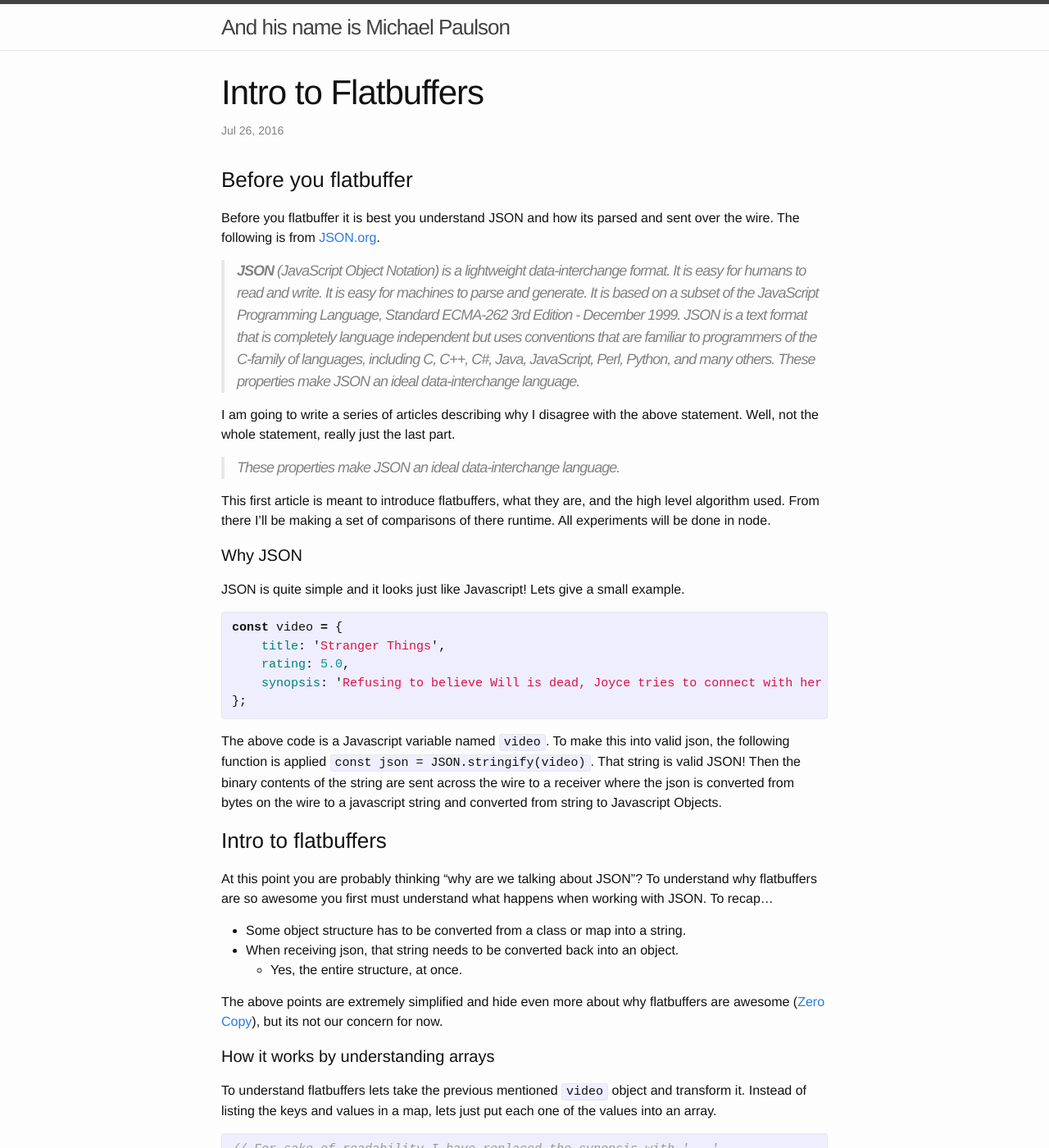
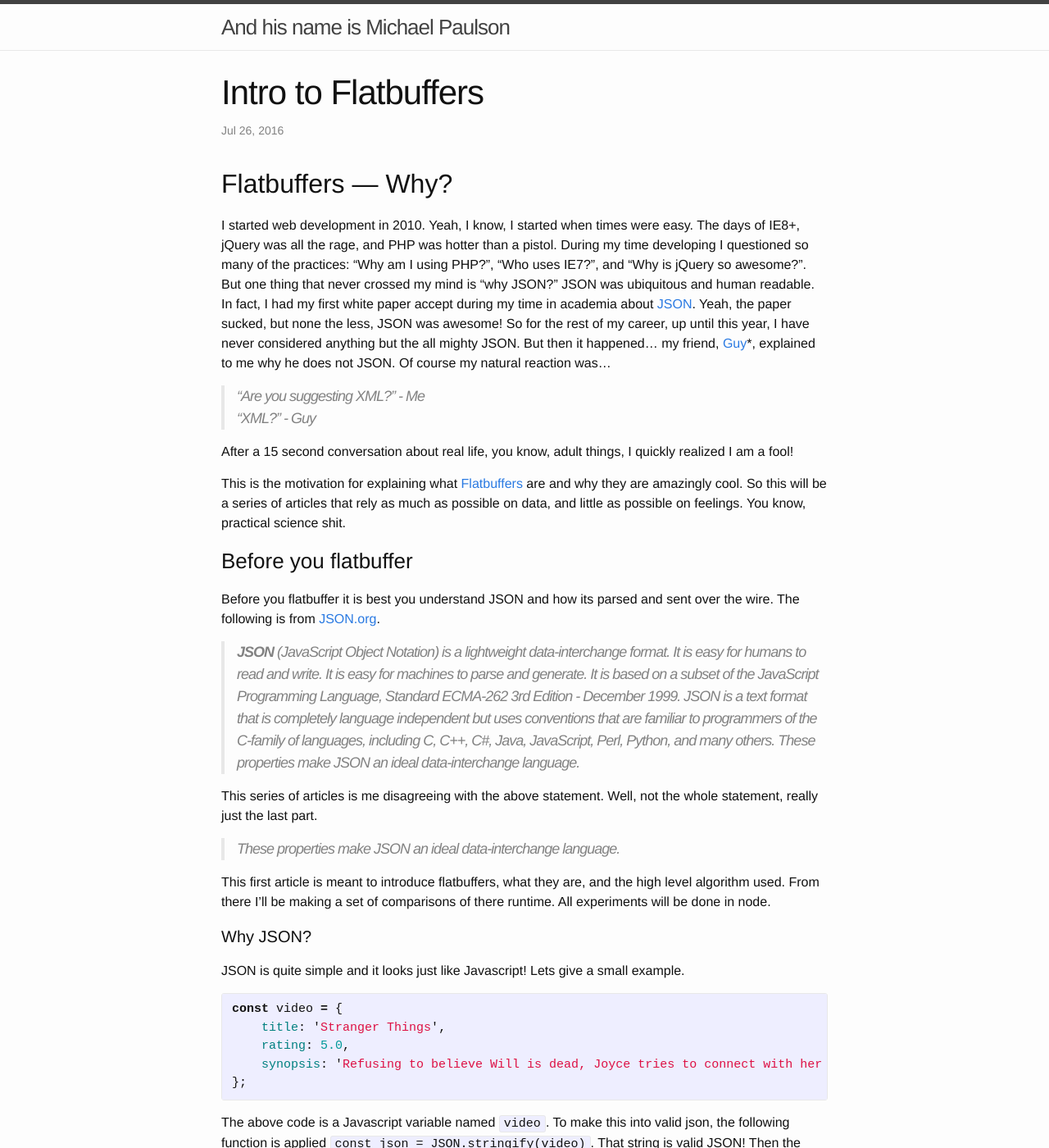
Before and after one commit to ThePrimeagen/michaelbpaulson.github.io, a Jekyll site: the page built from _posts/flatbuffers/2016-07-26-intro-to-flatbuffers.markdown, in a window 1280 px wide and 1400 px high. Shown: the whole window at 82% size. Built offline with Jekyll 4.4.1, drawn with Linux system fonts in a browser that asks for light colours; some of the changed text lies outside the part shown.

Commit message:
A better revision.

```diff
--- a/_posts/flatbuffers/2016-07-26-intro-to-flatbuffers.markdown
+++ b/_posts/flatbuffers/2016-07-26-intro-to-flatbuffers.markdown
@@ -5,19 +5,30 @@ category: flatbuffers
 permalink: /flatbuffers/intro
 ---
 
+## Flatbuffers --- Why?
+
+I started web development in 2010.  Yeah, I know, I started when times were easy.  The days of IE8+, jQuery was all the rage, and PHP was hotter than a pistol.  During my time developing I questioned so many of the practices: "Why am I using PHP?", "Who uses IE7?", and "Why is jQuery so awesome?".  But one thing that never crossed my mind is "why JSON?"  JSON was ubiquitous and human readable.  In fact, I had my first white paper accept during my time in academia about [JSON](http://www.cs.montana.edu/izurieta/pubs/IzurietaCAINE2009.pdf).  Yeah, the paper sucked, but none the less, JSON was awesome!  So for the rest of my career, up until this year, I have never considered anything but the all mighty JSON.  But then it happened... my friend, [Guy](https://github.com/michaelbpaulson/following)\*, explained to me why he does not JSON.  Of course my natural reaction was...
+
+> "Are you suggesting XML?" - Me
+> "XML?" - Guy
+
+After a 15 second conversation about real life, you know, adult things, I quickly realized I am a fool!
+
+This is the motivation for explaining what [Flatbuffers](https://github.com/google/flatbuffers) are and why they are amazingly cool.  So this will be a series of articles that rely as much as possible on data, and little as possible on feelings.  You know, practical science shit.
+
 ### Before you flatbuffer
 
 Before you flatbuffer it is best you understand JSON and how its parsed and sent over the wire.  The following is from [JSON.org](http://www.json.org).
 
 > **JSON** (JavaScript Object Notation) is a lightweight data-interchange format. It is easy for humans to read and write. It is easy for machines to parse and generate. It is based on a subset of the JavaScript Programming Language, Standard ECMA-262 3rd Edition - December 1999. JSON is a text format that is completely language independent but uses conventions that are familiar to programmers of the C-family of languages, including C, C++, C#, Java, JavaScript, Perl, Python, and many others. These properties make JSON an ideal data-interchange language.
 
-I am going to write a series of articles describing why I disagree with the above statement.  Well, not the whole statement, really just the last part.
+This series of articles is me disagreeing with the above statement.  Well, not the whole statement, really just the last part.
 
 > These properties make JSON an ideal data-interchange language.
 
 This first article is meant to introduce flatbuffers, what they are, and the high level algorithm used.  From there I'll be making a set of comparisons of there runtime.  All experiments will be done in node.
 
-#### Why JSON
+#### Why JSON?
 
 JSON is quite simple and it looks just like Javascript!  Lets give a small example.
 
@@ -29,7 +40,7 @@ const video = {
 };
 {% endhighlight %}
 
-The above code is a Javascript variable named `video`.  To make this into valid json, the following function is applied `const json = JSON.stringify(video)`.  That string is valid JSON!  Then the binary contents of the string are sent across the wire to a receiver where the json is converted from bytes on the wire to a javascript string and converted from string to Javascript Objects.
+The above code is a Javascript variable named `video`.  To make this into valid json, the following function is applied `const json = JSON.stringify(video)`.  That string is valid JSON!  Then the binary contents of the string are sent across the wire to a receiver where the json is converted from bytes on the wire to a Javascript string to a tree (Javascript Object).
 
 ### Intro to flatbuffers
 
@@ -43,7 +54,7 @@ The above points are extremely simplified and hide even more about why flatbuffe
 
 #### How it works by understanding arrays
 
-To understand flatbuffers lets take the previous mentioned `video` object and transform it.  Instead of listing the keys and values in a map, lets just put each one of the values into an array.
+To understand flatbuffers lets take the previously mentioned `video` object and transform it.  Instead of listing the keys and values in a map, let us just put each one of the values into an array.
 
 {% highlight javascript %}
 // For sake of readability I have replaced the synopsis with '...'
@@ -113,3 +124,5 @@ So now you have the idea.  Arrays.  But instead of arrays think `Uint8Array` or
 ### Conclusion
 
 In the end I hope that I have convinced you to at least check out flatbuffers.  Even if its just for fun.  There is a world where JSON is off.  And its a really performant world.
+
+\* - Guy:  I had no idea I was following him on github.  But then I realized he is the only person I follow.  I think I'll keep that for the foreseeable future.
```
